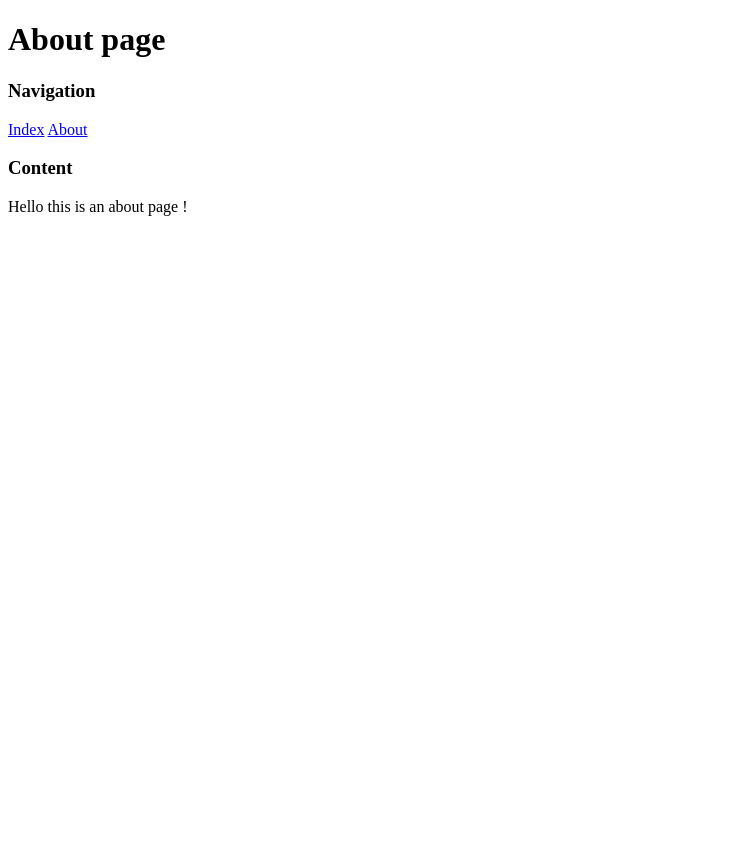
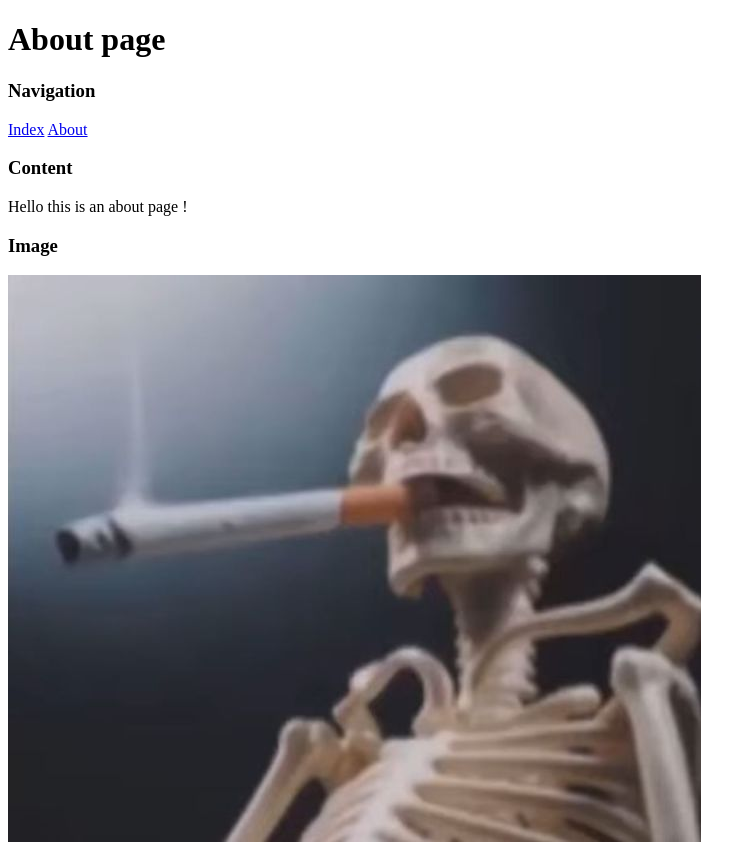
Before and after one commit to Maksasj/chttp, a plain HTML site: page example/about.html in a window 1280 px wide. Shown: the whole page, without its empty margins (0-756 px from the left). Before the commit the page ends 800 px from the top, so only its background shows below. Drawn offline with Linux system fonts and the light colour scheme.

Commit message:
added test image

```diff
--- a/example/about.html
+++ b/example/about.html
@@ -14,5 +14,8 @@
 
         <h3>Content</h3>
         <p>Hello this is an about page !</p>
+
+        <h3>Image</h3>
+        <img src="image.jpg" alt="Test image" width="693" height="567">
     </body>
 </html>
```
Also changed, not shown: example/image.jpg (added).
